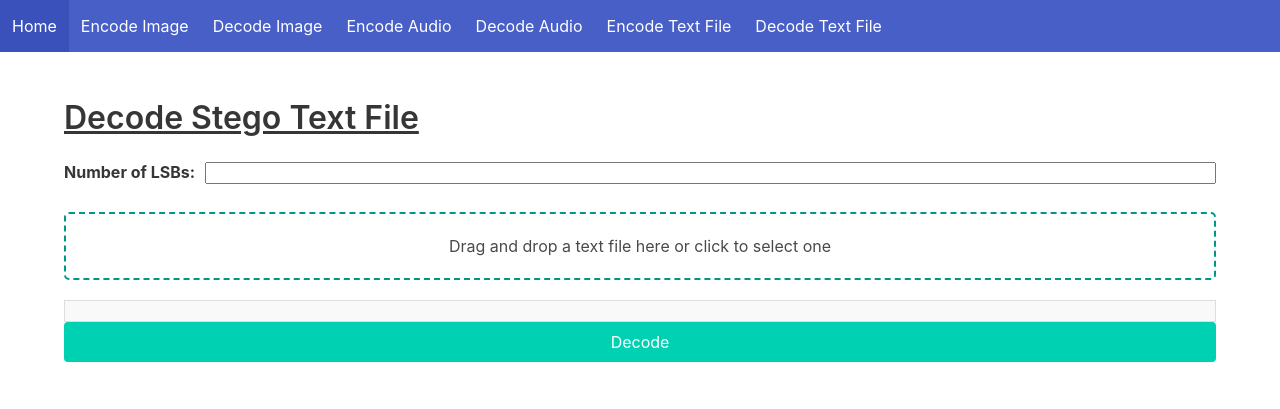
After one commit to prezgamer/ACW1_Cybersec, a Django app: page /decode_text/ in a window 1280 px wide. The commit adds this page. Shown: the top 409 px of the page. Run offline with Django 5.2, Linux system fonts and the light colour scheme.

Commit message:
decode text file
decode text file

```diff
--- a/django_project/steganography/forms.py
+++ b/django_project/steganography/forms.py
@@ -39,3 +39,8 @@ class StegoTextForm(forms.Form):
     message = forms.CharField(widget=forms.Textarea, label="Message to Embed")
     num_lsbs = forms.IntegerField(min_value=0, max_value=7, label="Number of LSBs")
     message_file = forms.FileField(label="Message File", required=False)
+
+
+class DecodeTextForm(forms.Form):
+    stego_file = forms.FileField(label="Select Stego Text File")
+    num_lsbs = forms.IntegerField(min_value=0, max_value=7, label="Number of LSBs")
--- /dev/null
+++ b/django_project/steganography/templates/steganography/decode_text.html
@@ -0,0 +1,153 @@
+<!DOCTYPE html>
+<html>
+
+<head>
+    <link rel="stylesheet" href="https://cdn.jsdelivr.net/npm/@fortawesome/fontawesome-free/css/all.min.css">
+    <title>Decode Stego Text File</title>
+    <link rel="stylesheet" href="https://cdnjs.cloudflare.com/ajax/libs/bulma/0.9.4/css/bulma.min.css">
+    <style>
+        #drop-area {
+            border: 2px dashed #009688;
+            border-radius: 5px;
+            padding: 20px;
+            text-align: center;
+            margin: 20px 0;
+        }
+
+        #drop-area.hover {
+            border-color: #333;
+        }
+
+        .control input {
+            width: 100%;
+        }
+
+        #file-preview {
+            margin-top: 20px;
+            white-space: pre-wrap;
+            border: 1px solid #ddd;
+            padding: 10px;
+            background: #f9f9f9;
+        }
+    </style>
+</head>
+
+<body>
+    <nav class="navbar is-link" role="navigation" aria-label="main navigation">
+        <div class="navbar-brand">
+            <a class="navbar-item" href="{% url 'home' %}">
+                Home
+            </a>
+
+            <a class="navbar-item" href="{% url 'embed' %}">
+                Encode Image
+            </a>
+
+            <a class="navbar-item" href="{% url 'decode_image' %}">
+                Decode Image
+            </a>
+
+            <a class="navbar-item" href="{% url 'embed_audio' %}">
+                Encode Audio
+            </a>
+
+            <a class="navbar-item" href="{% url 'decode_audio' %}">
+                Decode Audio
+            </a>
+            <a class="navbar-item" href="{% url 'encode_text' %}">
+                Encode Text File
+            </a>
+            <a class="navbar-item" href="{% url 'decode_text' %}">
+                Decode Text File
+            </a>
+        </div>
+    </nav>
+
+    <section class="section">
+        <div class="container">
+            <h2 class="title"><u>Decode Stego Text File</u></h2>
+
+            <form method="post" enctype="multipart/form-data">
+                {% csrf_token %}
+                {{ form.non_field_errors }}
+
+                <div class="field" style="display: flex; white-space: nowrap;">
+                    <label class="label">Number of LSBs: </label>
+                    <div class="control" style="padding-left: 10px; width: 100%;">
+                        {{ form.num_lsbs }}
+                    </div>
+                </div>
+                <div class="field">
+                    <div id="drop-area">
+                        <p>Drag and drop a text file here or click to select one</p>
+                        <input type="file" id="fileElem" accept=".txt" style="display:none" name="stego_file">
+                    </div>
+                    {{ form.stego_file.errors }}
+                </div>
+                <div id="file-preview"></div>
+
+                <div class="field">
+                    <div class="control">
+                        <button type="submit" class="button is-primary" style="width: 100%;">Decode</button>
+                    </div>
+                </div>
+            </form>
+        </div>
+    </section>
+    <script>
+        function updateLabel() {
+            var input = document.getElementById('stego_file');
+            var label = document.getElementById('file-label');
+            label.textContent = input.files.length > 0 ? input.files[0].name : 'No file chosen';
+        }
+
+        (function () {
+            let dropArea = document.getElementById('drop-area');
+            let fileInput = document.getElementById('fileElem');
+            let preview = document.getElementById('file-preview');
+
+            ['dragenter', 'dragover', 'dragleave', 'drop'].forEach(eventName => {
+                dropArea.addEventListener(eventName, preventDefaults, false);
+            });
+
+            ['dragenter', 'dragover'].forEach(eventName => {
+                dropArea.addEventListener(eventName, () => dropArea.classList.add('hover'), false);
+            });
+
+            ['dragleave', 'drop'].forEach(eventName => {
+                dropArea.addEventListener(eventName, () => dropArea.classList.remove('hover'), false);
+            });
+
+            dropArea.addEventListener('drop', handleDrop, false);
+            dropArea.addEventListener('click', () => fileInput.click(), false);
+            fileInput.addEventListener('change', handleFiles, false);
+
+            function preventDefaults(e) {
+                e.preventDefault();
+                e.stopPropagation();
+            }
+
+            function handleDrop(e) {
+                let dt = e.dataTransfer;
+                let files = dt.files;
+                handleFiles({ target: { files } });
+            }
+
+            function handleFiles(e) {
+                let files = e.target.files;
+                if (files.length > 0) {
+                    let file = files[0];
+                    let reader = new FileReader();
+                    reader.readAsText(file);
+                    reader.onloadend = function () {
+                        preview.innerText = reader.result;
+                        preview.style.display = 'block';
+                    };
+                    fileInput.files = files;  // Set the file input's files property
+                }
+            }
+        })();
+    </script>
+</body>
+
+</html>
--- a/django_project/steganography/templates/steganography/home.html
+++ b/django_project/steganography/templates/steganography/home.html
@@ -54,6 +54,7 @@
             <h1 class="title">Steganography Text File Encoder/Decoder</h1>
             <div class="buttons">
                 <a href="{% url 'encode_text' %}" class="button is-primary">Encode Text File</a>
+                <a href="{% url 'decode_text' %}" class="button is-link">Decode Text File</a>
             </div>
         </div>
     </section>
--- a/django_project/steganography/urls.py
+++ b/django_project/steganography/urls.py
@@ -1,7 +1,6 @@
 from django.urls import path
 from django.conf import settings
 from django.conf.urls.static import static
-
 from . import views
 
 urlpatterns = [
@@ -19,4 +18,5 @@ urlpatterns = [
     path('decode/', views.decode_image, name='decode_image'),
     path('decode_image_results/', views.decode_image_results, name='decode_image_results'),
     path('decode_audio/', views.decode_audio, name='decode_audio'),
+    path('decode_text/', views.decode_text, name='decode_text'),
 ] + static(settings.MEDIA_URL, document_root=settings.MEDIA_ROOT)
--- a/django_project/steganography/views.py
+++ b/django_project/steganography/views.py
@@ -4,7 +4,7 @@ from django.shortcuts import render, redirect, get_object_or_404
 from django.http import HttpResponse
 from django.utils.encoding import smart_str
 from django.conf import settings
-from .forms import StegoImageForm, StegoImageDecodeForm, StegoAudioForm, StegoAudioDecodeForm, StegoTextForm
+from .forms import StegoImageForm, StegoImageDecodeForm, StegoAudioForm, StegoAudioDecodeForm, StegoTextForm, DecodeTextForm
 from .models import StegoImage, StegoAudio, StegoDecodeAudio, StegoDecodeImage
 import cv2
 import numpy as np
@@ -365,23 +365,23 @@ def decodeAudio(block, bits):
         val |= (block[idx] & LOW_BITS) << (idx * bits)
     return chr(val)
 
+
+# Encoding Text File Function
 def encode_text_into_file(cover_file_path, text_payload, lsb_count):
     with open(cover_file_path, 'r') as cover_file:
         cover_text = cover_file.read()
 
     binary_payload = ''.join(format(ord(char), '08b') for char in text_payload)
-    binary_payload += '11111111' * 2
+    binary_payload += '11111111' * 2  # Delimiter to mark the end of the payload
 
     encoded_text = []
     binary_index = 0
     for char in cover_text:
+        char_binary = format(ord(char), '08b')
         if binary_index < len(binary_payload):
-            char_binary = format(ord(char), '08b')
             char_binary = char_binary[:-lsb_count] + binary_payload[binary_index:binary_index + lsb_count]
-            encoded_text.append(chr(int(char_binary, 2)))
             binary_index += lsb_count
-        else:
-            encoded_text.append(char)
+        encoded_text.append(chr(int(char_binary, 2)))
 
     encoded_text = ''.join(encoded_text)
     encoded_file_path = os.path.join(os.path.dirname(cover_file_path), 'encoded_' + os.path.basename(cover_file_path))
@@ -390,6 +390,27 @@ def encode_text_into_file(cover_file_path, text_payload, lsb_count):
 
     return encoded_file_path
 
+# Decoding Text File Function
+def decode_text_from_file(stego_file_path, lsb_count):
+    with open(stego_file_path, 'r') as stego_file:
+        stego_text = stego_file.read()
+
+    binary_message = ''
+    for char in stego_text:
+        char_binary = format(ord(char), '08b')
+        binary_message += char_binary[-lsb_count:]
+
+    delimiter = '1111111111111110'
+    parts = binary_message.split(delimiter)
+    message_bits = parts[0] if parts else binary_message
+
+    message_bits = message_bits[:len(message_bits) // 8 * 8]
+
+    message = ''.join(chr(int(message_bits[i:i+8], 2)) for i in range(0, len(message_bits), 8))
+
+    return message
+
+# Encode Text File View
 def encode_text(request):
     if request.method == 'POST':
         form = StegoTextForm(request.POST, request.FILES)
@@ -421,3 +442,27 @@ def encode_text(request):
         form = StegoTextForm()
 
     return render(request, 'steganography/encode_text.html', {'form': form})
+
+# Decode Text File View
+def decode_text(request):
+    if request.method == 'POST':
+        form = DecodeTextForm(request.POST, request.FILES)
+        if form.is_valid():
+            stego_file = form.cleaned_data['stego_file']
+            lsb_count = form.cleaned_data['num_lsbs']
+
+            fs = FileSystemStorage()
+            filename = fs.save(stego_file.name, stego_file)
+            stego_file_path = fs.path(filename)
+
+            try:
+                decoded_message = decode_text_from_file(stego_file_path, lsb_count)
+                os.remove(stego_file_path)  # Clean up the temporary file
+                return render(request, 'steganography/decode_text_result.html', {'message': decoded_message})
+            except Exception as e:
+                message = f'Error during decoding: {e}'
+                return render(request, 'steganography/decode_text.html', {'form': form, 'message': message})
+    else:
+        form = DecodeTextForm()
+
+    return render(request, 'steganography/decode_text.html', {'form': form})
```
Also changed, not shown: django_project/steganography/templates/steganography/decode_text_result.html (added, +28 -0 lines).
